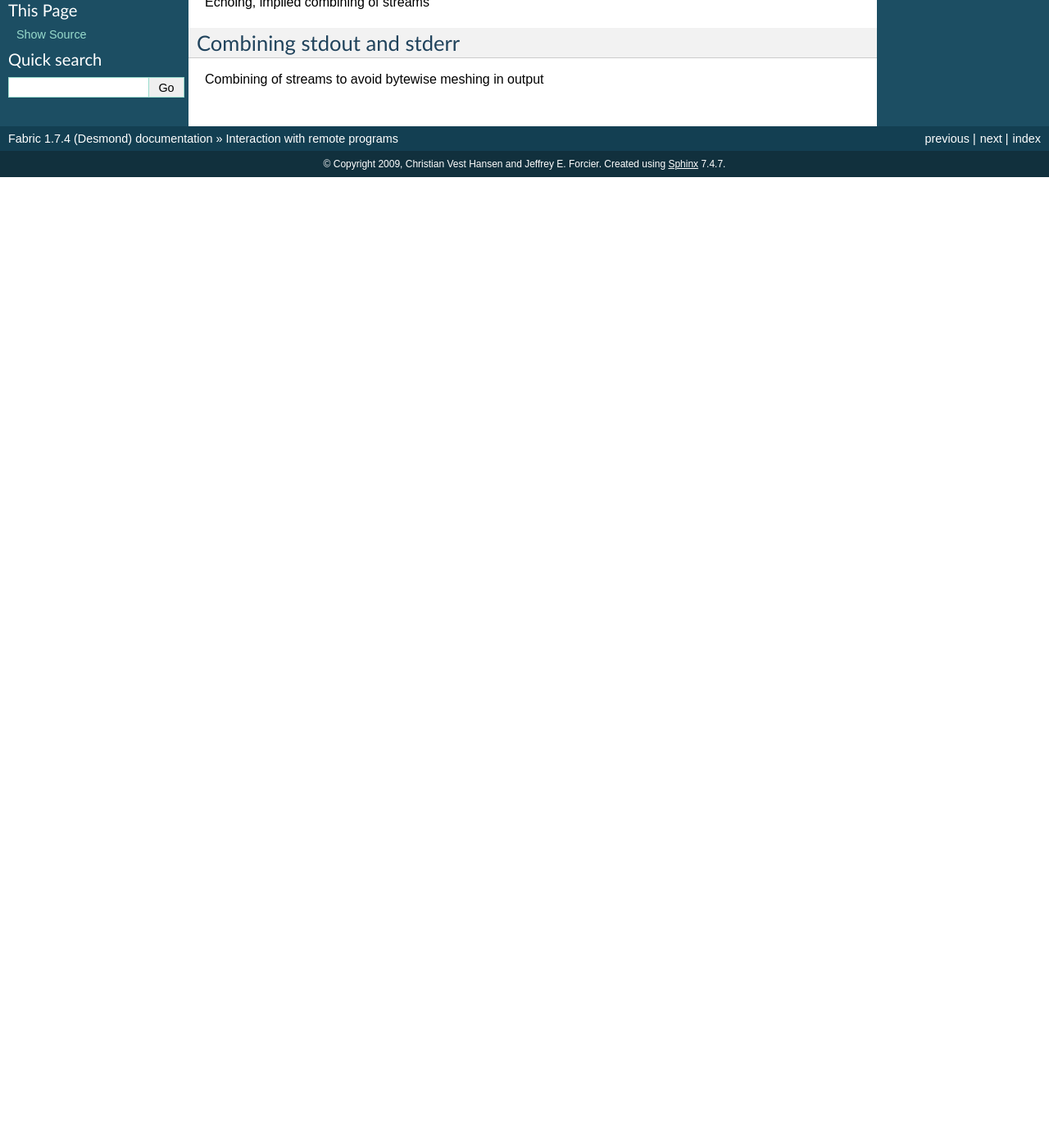
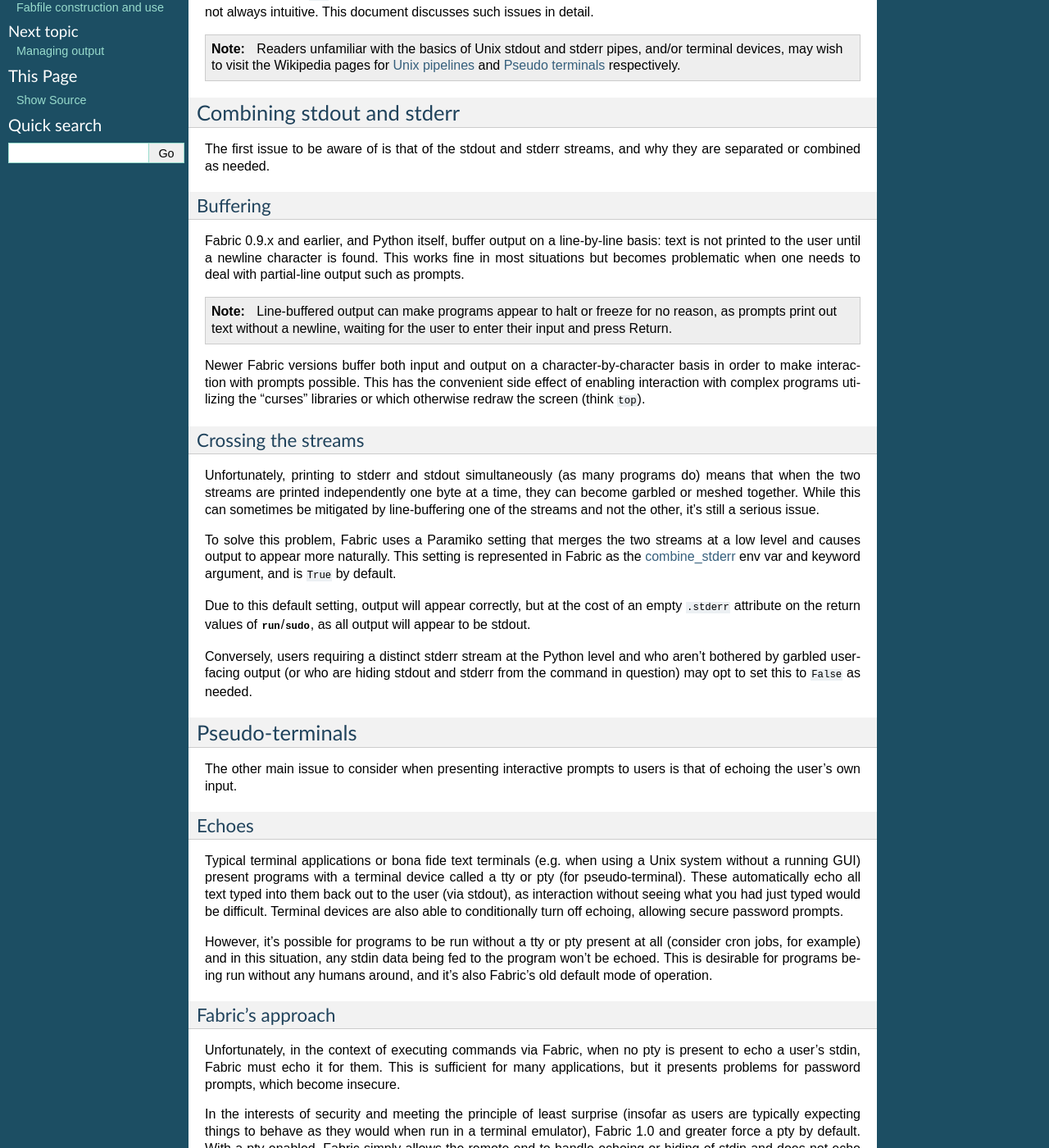
Before and after one commit to fabric/fabric, a Sphinx documentation site: the page built from docs/usage/interactivity.rst, in a window 1280 px wide and 1400 px high, scrolled down 270 px. Shown: the whole window at 82% size. Built offline with Sphinx 7.4.7, drawn with Linux system fonts in a browser that asks for light colours; before the commit the page ends 900 px from its top, so only the background shows below that; some of the changed text lies outside the part shown.

Commit message:
Fill out interactivity docs re #7

```diff
--- a/docs/usage/interactivity.rst
+++ b/docs/usage/interactivity.rst
@@ -2,7 +2,73 @@
 Interaction with remote programs
 ================================
 
-Introduction
+Fabric's primary operations, `~fabric.operations.run` and
+`~fabric.operations.sudo`, are capable of sending local input to the remote
+end, in a manner nearly identical to the ``ssh`` program. For example, programs
+which display password prompts (e.g. a database dump utility, or changing a
+user's password) will behave just as if you were interacting with them
+directly.
+
+However, as with ``ssh`` itself, Fabric's implementation of this feature is
+subject to a handful of limitations which are not always intuitive. This
+document discusses such issues in detail.
+
+.. note::
+    Readers unfamiliar with the basics of Unix stdout and stderr pipes, and/or
+    terminal devices, may wish to visit the Wikipedia pages for `Unix pipelines
+    <http://en.wikipedia.org/wiki/Pipe_(Unix)>`_ and `Pseudo terminals
+    <http://en.wikipedia.org/wiki/Pseudo_terminal>`_ respectively.
+
+
+.. _combine_streams:
+
+Combining stdout and stderr
+===========================
+
+The first issue to be aware of is that of the stdout and stderr streams, and
+why they are separated or combined as needed.
+
+Buffering
+---------
+
+Fabric 0.9.x and earlier, and Python itself, buffer output on a line-by-line
+basis: text is not printed to the user until a newline character is found.
+This works fine in most situations but becomes problematic when one needs to
+deal with partial-line output such as prompts.
+
+.. note::
+    Line-buffered output can make programs appear to halt or freeze for no
+    reason, as prompts print out text without a newline, waiting for the user
+    to enter their input and press Return.
+
+Newer Fabric versions buffer both input and output on a character-by-character
+basis in order to make interaction with prompts possible. This has the
+convenient side effect of enabling interaction with complex programs utilizing
+the "curses" libraries or which otherwise redraw the screen (think ``top``).
+
+Crossing the streams
+--------------------
+
+Unfortunately, printing to stderr and stdout simultaneously (as many programs
+do) means that when the two streams are printed independently one byte at a
+time, they can become garbled or meshed together. While this can sometimes be
+mitigated by line-buffering one of the streams and not the other, it's still a
+serious issue.
+
+To solve this problem, Fabric uses a Paramiko setting that merges the two
+streams at a low level and causes output to appear more naturally. This setting
+is represented in Fabric as the :ref:`combine-stderr` env var and keyword
+argument, and is ``True`` by default.
+
+Due to this default setting, output will appear correctly, but at the
+cost of an empty ``.stderr`` attribute on the return values of
+`~fabric.operations.run`/`~fabric.operations.sudo`, as all output will appear
+to be stdout.
+
+Conversely, users requiring a distinct stderr stream at the Python level and
+who aren't bothered by garbled user-facing output (or who are hiding stdout and
+stderr from the command in question) may opt to set this to ``False`` as
+needed.
 
 
 .. _pseudottys:
@@ -10,12 +76,45 @@
 Pseudo-terminals
 ================
 
-Echoing, implied combining of streams
+The other main issue to consider when presenting interactive prompts to users
+is that of echoing the user's own input.
 
+Echoes
+------
 
-.. _combine_streams:
+Typical terminal applications or bona fide text terminals (e.g. when using a
+Unix system without a running GUI) present programs with a terminal device
+called a tty or pty (for pseudo-terminal). These automatically echo all text
+typed into them back out to the user (via stdout), as interaction without
+seeing what you had just typed would be difficult. Terminal devices are also
+able to conditionally turn off echoing, allowing secure password prompts.
 
-Combining stdout and stderr
-===========================
+However, it's possible for programs to be run without a tty or pty present at
+all (consider cron jobs, for example) and in this situation, any stdin data
+being fed to the program won't be echoed. This is desirable for programs being
+run without any humans around, and it's also Fabric's old default mode of
+operation.
 
-Combining of streams to avoid bytewise meshing in output
+Fabric's approach
+-----------------
+
+Unfortunately, in the context of executing commands via Fabric, when no pty is
+present to echo a user's stdin, Fabric must echo it for them. This is
+sufficient for many applications, but it presents problems for password
+prompts, which become insecure.
+
+In the interests of security and meeting the principle of least surprise
+(insofar as users are typically expecting things to behave as they would when
+run in a terminal emulator), Fabric 1.0 and greater force a pty by default.
+With a pty enabled, Fabric simply allows the remote end to handle echoing or
+hiding of stdin and does not echo anything itself.
+
+.. note::
+    In addition to allowing normal echo behavior, a pty also means programs
+    that behave differently when attached to a terminal device will then do so.
+    For example, programs that colorize output on terminals but not when run in
+    the background will print colored output. Be wary of this if you inspect
+    the return value of `~fabric.operations.run` or `~fabric.operations.sudo`!
+
+For situations requiring the pty behavior turned off, the :option:`--no-pty`
+command-line argument and :ref:`always-use-pty` env var may be used.
```
